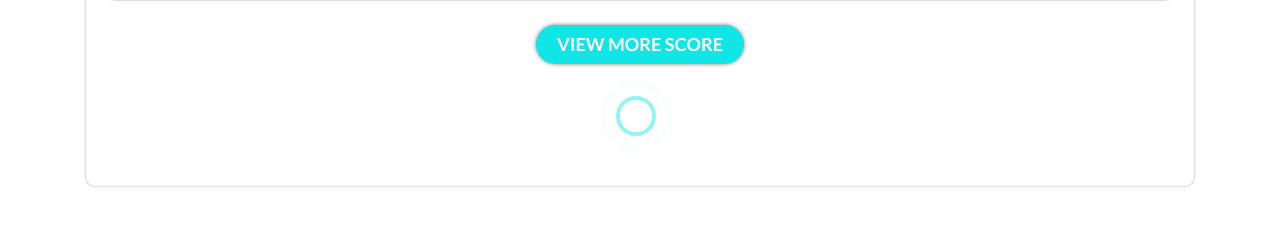
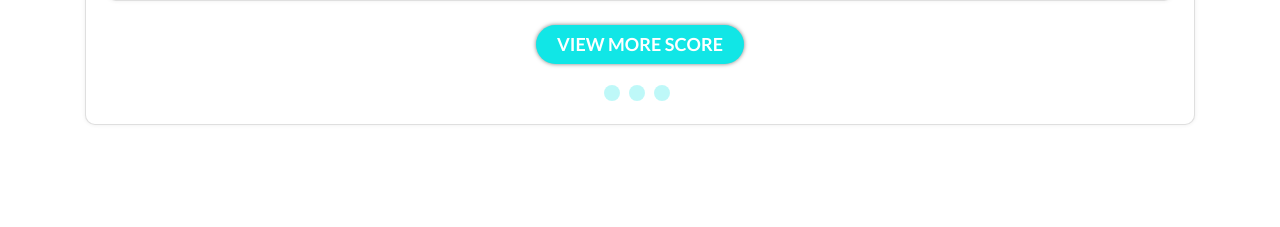
Before and after one commit to PVKotecha/alfa-dashboard, a PHP site: page /practice-test-read-aloud.html in a window 1280 px wide, after a click on "COMMUNITY SCORE". Shown: the part 1859-2086 px from the top of the page. After the commit the page ends 1984 px from the top, so only its background shows below. Run offline with PHP 8.4, Linux system fonts and the light colour scheme.

Commit message:
[fix] general fixies

```diff
--- a/css/alfa-style.css
+++ b/css/alfa-style.css
@@ -27,10 +27,8 @@ body{
     display: none !important;
 }
 .speak_now.btn-danger-my{
-    background-color: #fff4f4;
-    border: 1px solid #e8342b;
-    padding: 2px 8px;
-    border-radius: 5px;
+    background-color: #ff8b85;
+    padding: 2px 0;
 }
 .form-control:focus,
 .btn-primary.focus, .btn-primary:focus,
@@ -2292,6 +2290,12 @@ p.alfa-test-card-bottom-content{
     -webkit-animation: blink 1s linear infinite;
     -moz-animation: blink 1s linear infinite;
     animation: blink 1s linear infinite;
+}
+.alfa-spinner-loader .spinner-grow{
+    color: #11e6e6;
+    margin-right: 6px;
+    height: 1rem;
+    width: 1rem;
 }
 @keyframes blink {
     0% { opacity: 0; }
--- a/practice-test-read-aloud.html
+++ b/practice-test-read-aloud.html
@@ -764,7 +764,17 @@
                                     </div>
                                     <div class="row text-center">
                                         <div class="col">
-                                            <div class="lds-ripple"><div></div><div></div></div>
+                                            <div class="alfa-spinner-loader">
+                                                <div class="spinner-grow" role="status">
+                                                    <span class="sr-only">Loading...</span>
+                                                  </div>
+                                                  <div class="spinner-grow" role="status">
+                                                    <span class="sr-only">Loading...</span>
+                                                  </div>
+                                                  <div class="spinner-grow" role="status">
+                                                    <span class="sr-only">Loading...</span>
+                                                  </div>
+                                            </div>
                                         </div>
                                     </div>
                                     <!-- community score end-->
```
